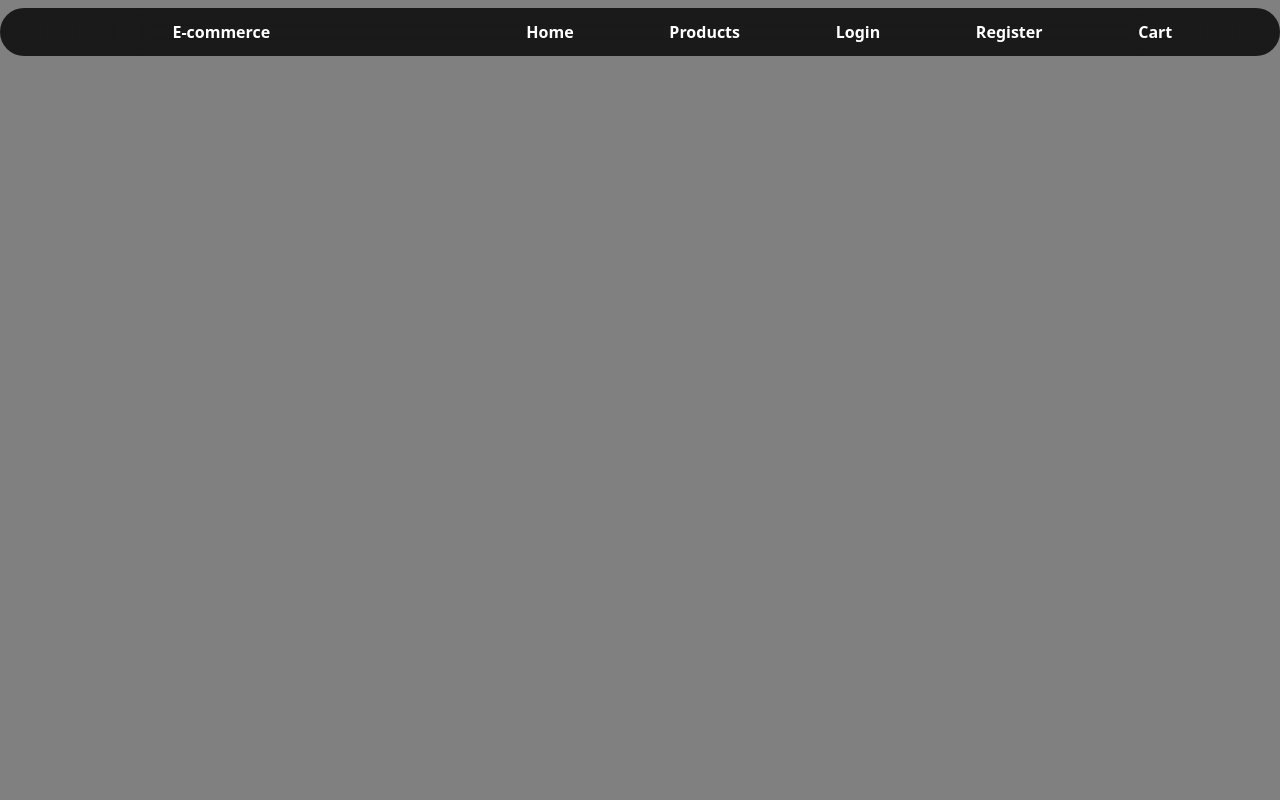
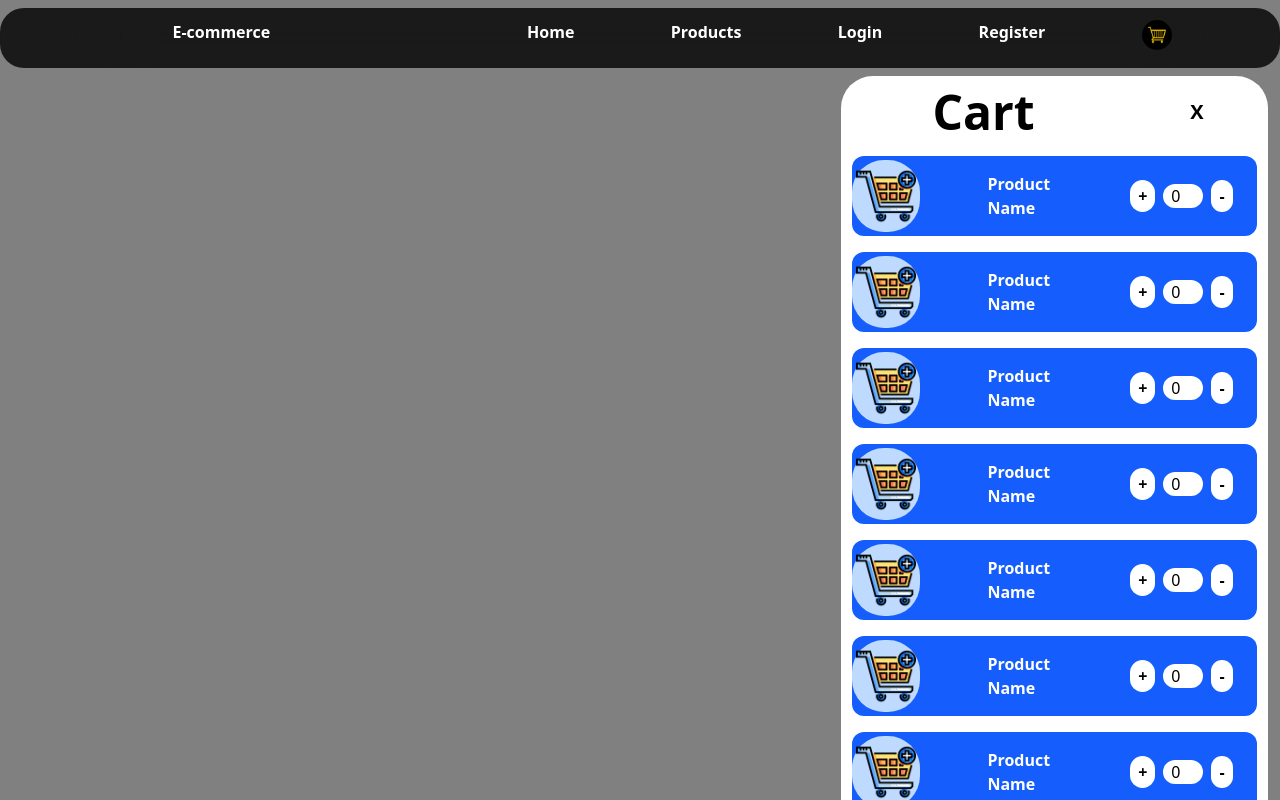
Before and after one commit to SiddharthAnbumani/e-commerce, a React (Vite) app in the folder client/: page /sign-main in a window 1280 px wide. Shown: the top 800 px of the page. Built offline with nearby package versions, Linux system fonts and the light colour scheme.

Commit message:
Made cart to appear and Disappear using state

```diff
--- a/client/src/App.jsx
+++ b/client/src/App.jsx
@@ -12,11 +12,22 @@ import MakeProduct from "./pages/MakeProduct"
 import EditProduct from "./pages/EditProduct"
 import IndividualProduct from "./pages/IndividualProduct"
 import Cart from "./pages/Cart"
+import SignMain from "./pages/SignMain"
+import RegisterMain from "./pages/RegisterMain"
+import { useState } from "react"
 
 export default function App(){
+  const [isActive,setIsActive] = useState(true);
+
+
   return (
     <BrowserRouter>
-    <Navbar/>
+    <Navbar
+     isActive={isActive}
+     setIsActive={setIsActive}/>
+    <Cart
+    isActive={isActive}
+    setIsActive={setIsActive}/>
       <Routes>
         <Route path="/" element={<Landing/>} />
         <Route path="/home" element={<Home/>} />
@@ -25,11 +36,17 @@ export default function App(){
         <Route path="/allproducts" element={<AllProducts/>} />
         <Route path="/allproducts/:productId" element={<IndividualProduct/>} />
         <Route path="/allproducts" element={<AllProducts/>} />
+
         <Route path="/vendor-sign" element={<VendorSignUp/>} />
         <Route path="/vendor-login" element={<VendorLogin/>} />
+
         <Route path="/buyer-sign" element={<BuyerSignUp/>} />
         <Route path="/buyer-login" element={<BuyerLogin/>} />
-        <Route path="/cart" element={<Cart/>} />
+
+        <Route path="/login-main" element={<SignMain/>} />
+        <Route path="/sign-main" element={<RegisterMain/>} />
+
+        {/* <Route path="/cart" element={<Cart/>} /> */}
       </Routes>
     </BrowserRouter>
 
--- a/client/src/components/CartItem.jsx
+++ b/client/src/components/CartItem.jsx
@@ -10,16 +10,16 @@ export default function CartItem() {
     <div className="flex flex-col items-center">
       <div className="w-[95%] h-[80px] bg-blue-600 rounded-xl my-2">
         <div className="flex w-full h-full justify-between items-center">
-          <div className="w-3/12 h-[90%] flex justify-center items-center bg-blue-200 rounded-4xl">
+          <div className="w-2/12 h-[90%] flex justify-center items-center bg-blue-200 rounded-4xl">
             <img className="w-[60px] h-[60px]" src="image.png" alt="Product" />
           </div>
 
           <div className="flex items-center justify-center">
 
-          <p className="w-6/12 h-full text-white font-extrabold">Product Name</p>
+          <p className="w-7/12 h-full text-white font-extrabold">Product Name</p>
           </div>
 
-          <div className="w-3/12 flex items-center ">
+          <div className="w-4/12 flex items-center ">
             <button
               className="bg-white font-extrabold px-2 py-1 m-2 rounded-2xl"
               onClick={handlePlus}
--- a/client/src/components/Navbar.jsx
+++ b/client/src/components/Navbar.jsx
@@ -1,6 +1,10 @@
 import { NavLink } from "react-router-dom";
 
-export default function Navbar() {
+export default function Navbar({isActive,setIsActive}) {
+    const handleToggle = ()=> {
+    setIsActive(!isActive)
+    }
+
   return (
     <div className="sticky my-2 bg-black/80 text-white backdrop-blur-3xl p-3 rounded-3xl flex justify-between">
 
@@ -26,7 +30,7 @@ export default function Navbar() {
         </li>
 
         <li className="relative group hover:scale-110">
-          <NavLink to='#'>
+          <NavLink to='/sign-main'>
             Login
           </NavLink>
           <ul className="absolute left-0 mt-2 w-40 bg-white text-black rounded-lg shadow-lg opacity-0 group-hover:opacity-100 transition-opacity duration-300">
@@ -40,7 +44,7 @@ export default function Navbar() {
         </li>
 
         <li className="relative group hover:scale-110">
-          <NavLink to='#'>
+          <NavLink to='/login-main'>
             Register
           </NavLink>
           <ul className="absolute left-0 mt-2 w-40 bg-white text-black rounded-lg shadow-lg opacity-0 group-hover:opacity-100 transition-opacity duration-300">
@@ -53,9 +57,9 @@ export default function Navbar() {
           </ul>
         </li>
         <li className="hover:scale-110">
-          <NavLink to='/cart'>
-          Cart
-          </NavLink>
+          <button className="rounded-4xl" onClick={handleToggle}>
+          <img src="cart2.jpeg" alt="" className="w-[30px] h-[30px] rounded-4xl"/>
+          </button>
         </li>
       </ul>
     </div>
--- a/client/src/components/ProductProfile.jsx
+++ b/client/src/components/ProductProfile.jsx
@@ -12,13 +12,16 @@ export default function ProductProfile({ title, description, id}) {
       />
 
       <p className="text-md font-semibold text-center text-white ">{description}</p>
-
-      {/* <button className="font-bold bg-green-600 py-2 px-10 rounded-3xl m-2 hover:border-2 hover:scale-110 transition-all duration-100">Buy Now</button> */}
-      <NavLink
-            className='font-bold bg-green-400 py-2 px-10 rounded-3xl m-2 hover:scale-110 transition-all duration-100'
-            to={`/allproducts/${id}`}>
-            Buy now
-            </NavLink>
+<div className="flex justify-center items-center">
+    <NavLink
+    className='font-bold bg-green-400 py-2 px-10 rounded-3xl m-2 hover:scale-110 transition-all duration-100'
+    to={`/allproducts/${id}`}>
+    Buy now
+    </NavLink>
+<button className="rounded-4xl hover:scale-110 transition-all duration-200" >
+          <img src="cart2.jpeg" alt="" className="w-[40px] h-[40px] rounded-4xl"/>
+</button>
+</div>
     </div>
   );
 }
--- a/client/src/pages/Cart.jsx
+++ b/client/src/pages/Cart.jsx
@@ -1,14 +1,22 @@
 import CartItem from "../components/CartItem";
 
+import { useState } from "react";
 
-export default function Cart(){
+
+export default function Cart({isActive,setIsActive}){
+
+        const handleToggle = ()=> {
+        setIsActive(!isActive)
+    }
+
     return (
-        <div className="flex ">
-            <div className="h-screen  w-8/12">
-            {/* empty Container */}
+         isActive ? <div className="flex flex-row-reverse">
+            <div className="w-4/12 bg-white rounded-4xl mr-3">
+            <div className="flex justify-evenly">
+            <h1 className="w-2/3 text-5xl font-extrabold text-center my-3">Cart</h1>
+            <button onClick={handleToggle} className="w-1/3 text-xl font-extrabold hover:scale-125 transition-all duration-200">X </button>
             </div>
-            <div className="h-full w-4/12 bg-white rounded-4xl mr-3">
-            <h1 className="text-5xl font-extrabold text-center my-3">Cart</h1>
+
             <div className="flex flex-col">
             <CartItem/>
             <CartItem/>
@@ -23,6 +31,7 @@ export default function Cart(){
             <CartItem/>
             </div>
             </div>
-        </div>
+        </div> : null
+
     )
 }
--- /dev/null
+++ b/client/src/pages/RegisterMain.jsx
@@ -0,0 +1,10 @@
+import { NavLink } from "react-router-dom"
+export default function RegisterMain(){
+    return (
+        <div className="w-screen h-screen flex flex-col justify-center items-center">
+
+            <NavLink to='/vendor-sign' className="bg-green-400 rounded-3xl text-white font-bold px-10 py-2 hover:scale-110 transition-all duration-150 my-2"> Vendor Register</NavLink>
+            <NavLink to='/buyer-sign' className="bg-red-500 rounded-3xl text-white font-bold px-10 py-2 hover:scale-110 transition-all duration-150 my-2"> Buyer Register</NavLink>
+        </div>
+    )
+}
--- /dev/null
+++ b/client/src/pages/SignMain.jsx
@@ -0,0 +1,10 @@
+import { NavLink } from "react-router-dom"
+export default function SignMain(){
+    return (
+        <div className="w-screen h-screen flex flex-col justify-center items-center">
+
+            <NavLink to='/vendor-login' className="bg-green-400 rounded-3xl text-white font-bold px-10 py-2 hover:scale-110 transition-all duration-150 my-2"> Vendor Login</NavLink>
+            <NavLink to='/buyer-login' className="bg-red-500 rounded-3xl text-white font-bold px-10 py-2 hover:scale-110 transition-all duration-150 my-2"> Buyer Login in</NavLink>
+        </div>
+    )
+}
```
Also changed, not shown: client/public/cart2.jpeg (added).
